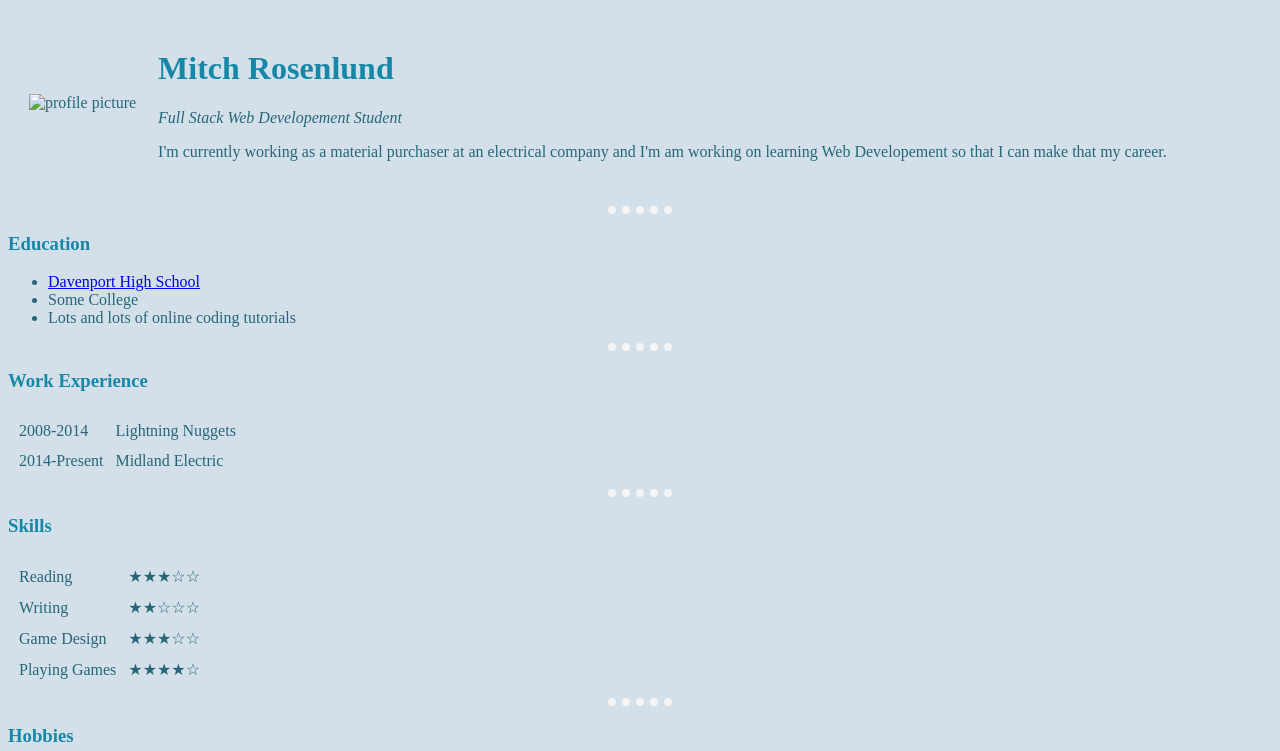
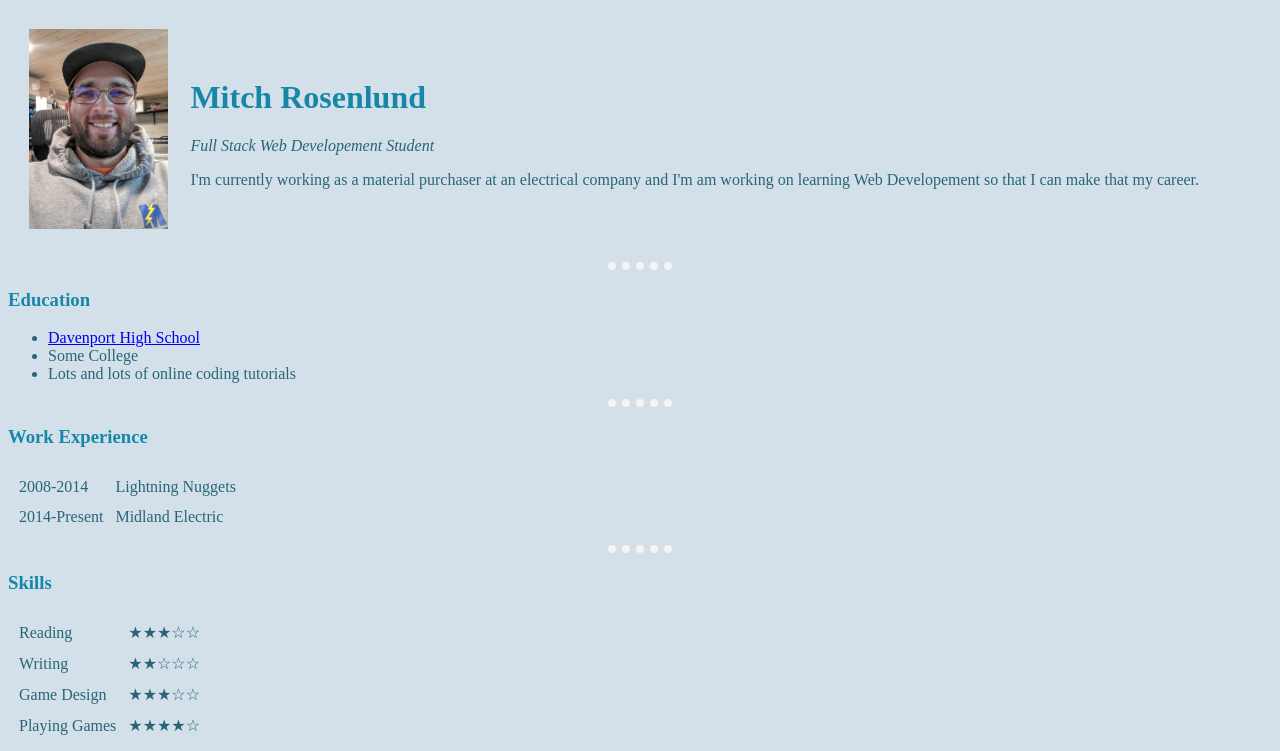
Before and after one commit to merosenlund/cv, a plain HTML site: page index.html in a window 1280 px wide. Shown: the top 751 px of the page. Drawn offline with Linux system fonts and the light colour scheme.

Commit message:
Update index.html
Another attempt at fixing the profile pic.

```diff
--- a/index.html
+++ b/index.html
@@ -11,7 +11,7 @@
   <table cellspacing="20">
     <tr>
       <td>
-        <img src="images/mitch profile picture.png" alt="profile picture" height="200">
+        <img src="cv/Images/IMG_20200911_154411_01.jpg" alt="profile picture" height="200">
       </td>
       <td>
         <h1>Mitch Rosenlund</h1>
```
